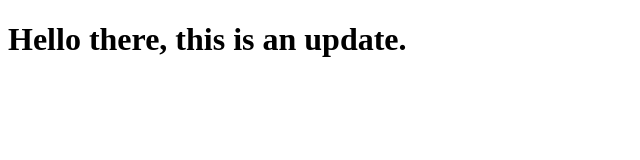
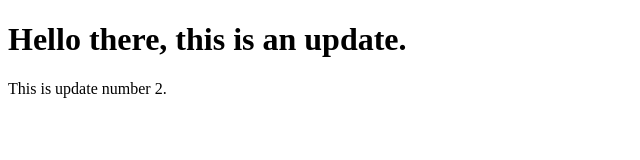
Before and after one commit to thedevelopingdev/gitsync-website-example, a plain HTML site: page index.html in a window 1280 px wide. Shown: the whole page, without its empty margins (0-640 px from the left). Drawn offline with Linux system fonts and the light colour scheme.

Commit message:
update index

```diff
--- a/index.html
+++ b/index.html
@@ -8,6 +8,7 @@
 
 <body>
   <h1>Hello there, this is an update.</h1>
+  <p>This is update number 2.</p>
 </body>
 
 </html>
```
